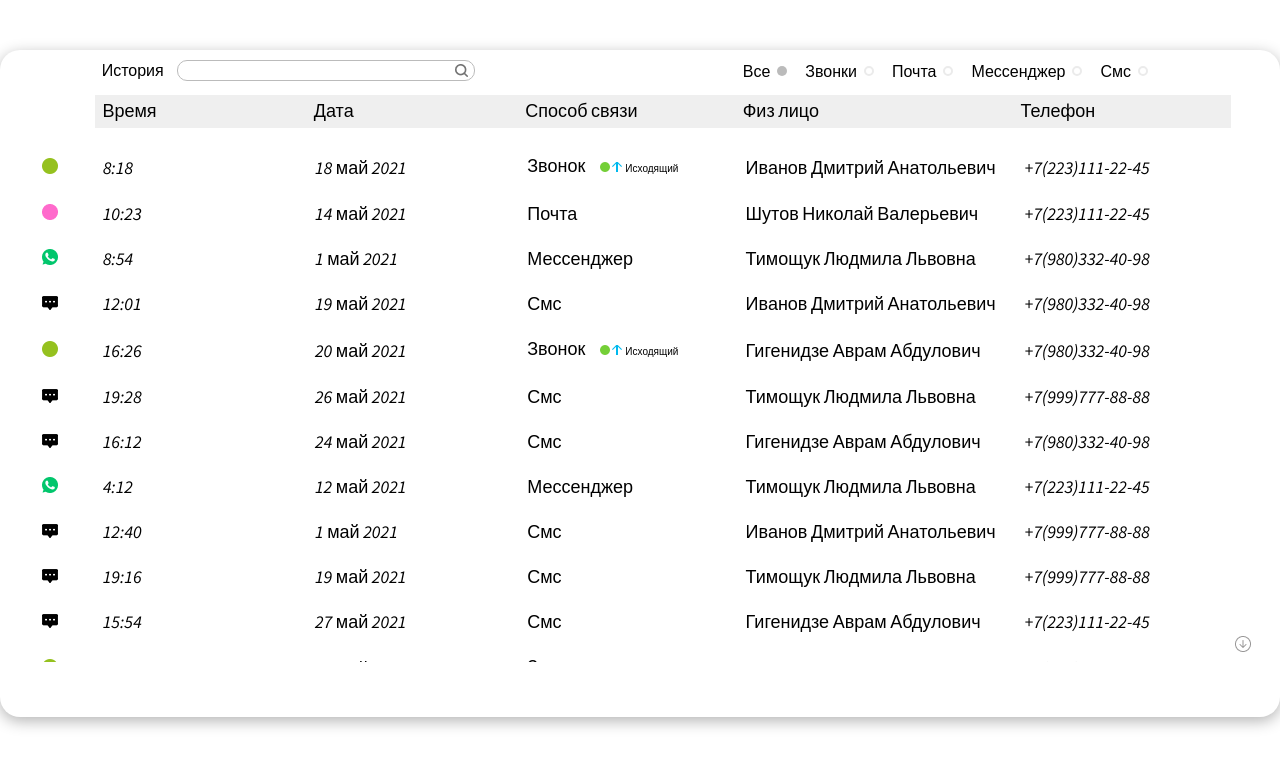
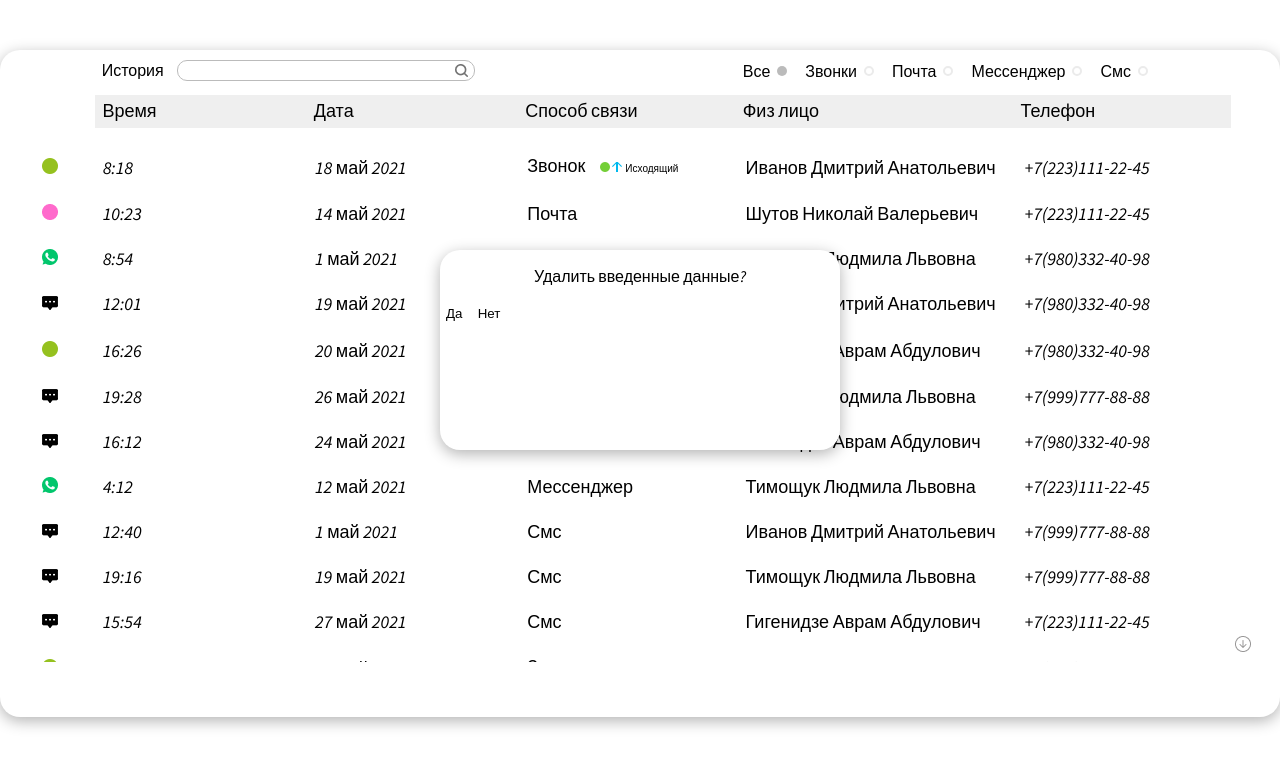
Before and after one commit to Cherezchur/crm-leads-table, a website with bundled scripts: page index.html in a window 1280 px wide. Built offline with nearby package versions, Linux system fonts and the light colour scheme.

Commit message:
Добавлен попап с предупреждение о потери введенных данных

```diff
--- a/index.html
+++ b/index.html
@@ -55,6 +55,14 @@
 
           </div>
         </div>
+      </div>
+    </section>
+
+    <section id="warning-popup">
+      <p class="warning-popup__text">Удалить введенные данные?</p>
+      <div class="warning-popup__buttons-wrapper">
+        <button>Да</button>
+        <button>Нет</button>
       </div>
     </section>
 
@@ -176,7 +184,6 @@
       </div>
     </template>
 
-
     <script src="js/main.js" type="module"></script>
 
   </body>
--- a/style.css
+++ b/style.css
@@ -543,3 +543,28 @@ table th:nth-child(6),
 .save-button {
     margin-right: 10px;
 }
+
+/* popup */
+
+#warning-popup {
+    position: absolute;
+    margin: 0 auto;
+    margin-top: 200px;
+    width: 400px;
+    height: 200px;
+    background: #FFFFFF;
+    box-shadow: 0px 4px 15px 0px rgb(0 0 0 / 30%);
+    border-radius: 20px;
+}
+
+.warning-popup__text {
+    text-align: center;
+}
+
+.warning-popup__buttons-wrapper {
+    margin: 0 auto;
+}
+
+.warning-popup__buttons-wrapper button {
+    margin: 0 auto;
+}
```
